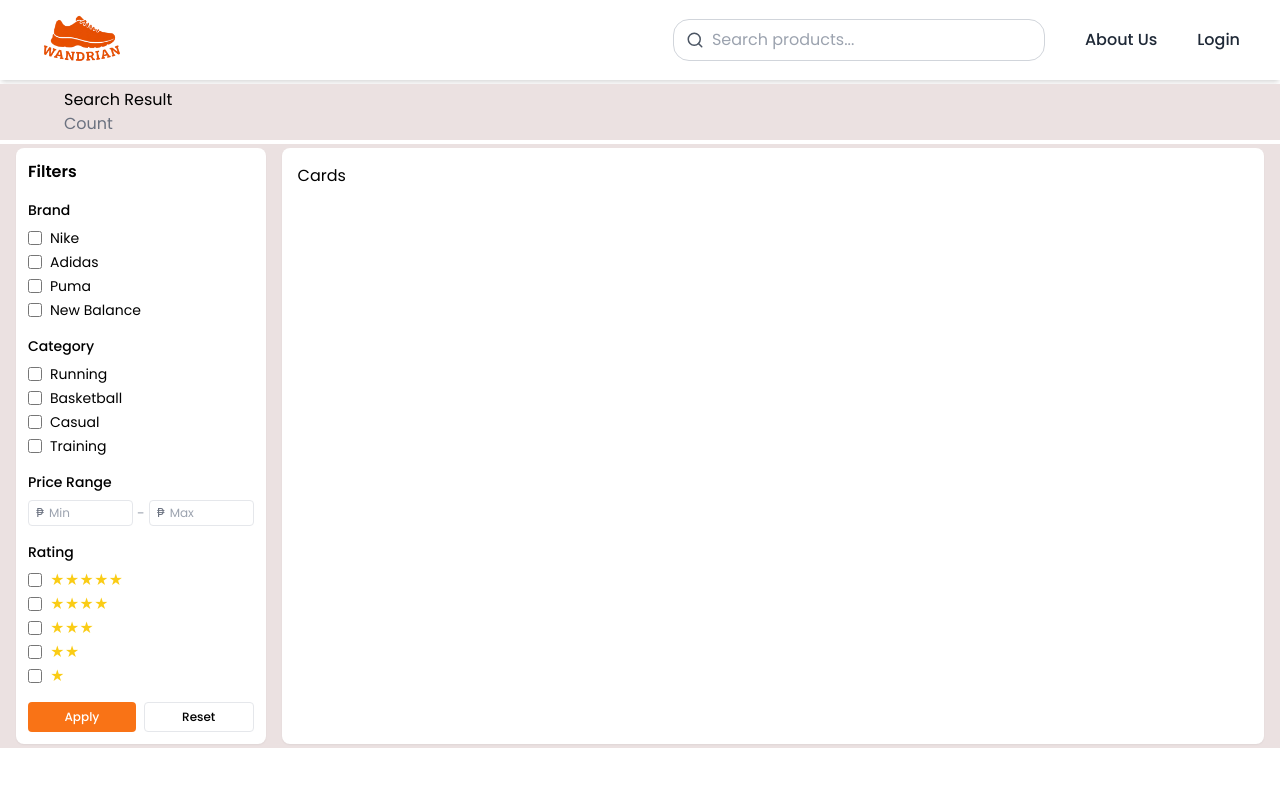
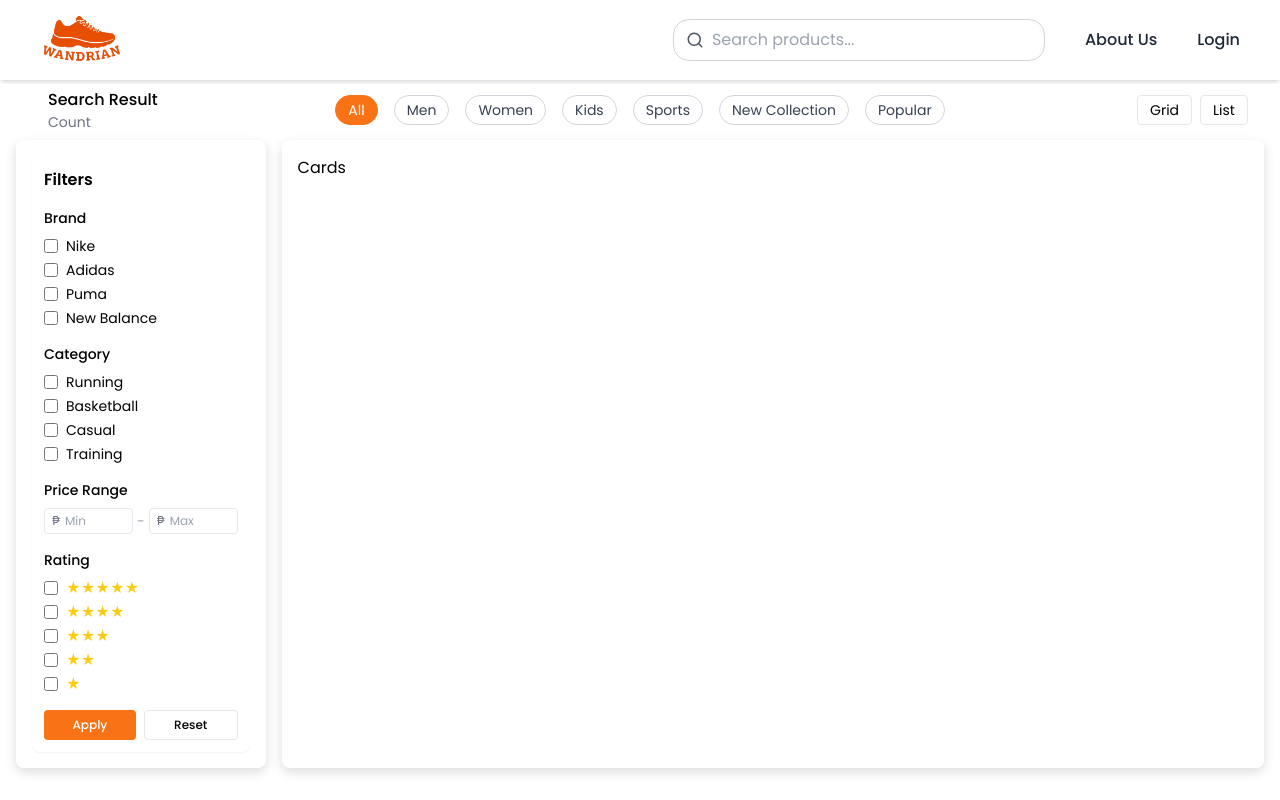
Before and after one commit to Jimmy-Pingcas/Shoe-Ecommerce, a React (Vite) app in the folder frontend/: page /search in a window 1280 px wide. Built offline with nearby package versions, Linux system fonts and the light colour scheme.

Commit message:
navigation button in search result

```diff
--- /dev/null
+++ b/frontend/src/landing/components/filterButton.tsx
@@ -0,0 +1,68 @@
+import { useState } from "react";
+
+export default function FilterButton() {
+	const [active, setActive] = useState("All");
+
+	const filters = [
+		"All",
+		"Men",
+		"Women",
+		"Kids",
+		"Sports",
+		"New Collection",
+		"Popular",
+	];
+
+	return (
+		<div className="w-full bg-white px-4 box-border">
+
+			<div className="flex w-full items-center">
+
+				{/* LEFT (20%) */}
+				<div className="w-1/5 flex flex-col">
+					<div className="pl-4 text-m font-medium">Search Result</div>
+					<div className="pl-4 text-gray-500 text-sm">Count</div>
+				</div>
+
+				{/* MIDDLE (65%) */}
+				<div className="w-3/5 flex justify-center">
+					<div className="flex flex-wrap gap-4">
+
+						{filters.map((item) => {
+							const isActive = active === item;
+
+							return (
+								<button
+									key={item}
+									onClick={() => setActive(item)}
+									className={`px-3 py-1 rounded-full text-sm border transition-all duration-200
+										${isActive
+											? "bg-orange-500 text-white border-orange-500"
+											: "bg-white text-gray-700 border-gray-300 hover:border-orange-400"
+										}`}
+								>
+									{item}
+								</button>
+							);
+						})}
+
+					</div>
+				</div>
+
+				{/* RIGHT (15%) */}
+				<div className="w-1/5 flex justify-end gap-2">
+
+					<button className="px-3 py-1 border rounded text-sm hover:bg-gray-100">
+						Grid
+					</button>
+
+					<button className="px-3 py-1 border rounded text-sm hover:bg-gray-100">
+						List
+					</button>
+
+				</div>
+
+			</div>
+		</div>
+	);
+}
--- a/frontend/src/landing/components/headerMainComponents.tsx
+++ b/frontend/src/landing/components/headerMainComponents.tsx
@@ -1,13 +1,35 @@
-import { Search} from "lucide-react";
-import { Link } from "react-router-dom";
+import { Search } from "lucide-react";
+import { Link, useNavigate, useLocation } from "react-router-dom";
+import { useState } from "react";
 import logo from "../../assets/logo.png";
 
 export default function HeaderMainComponents() {
+	const [query, setQuery] = useState("");
+	const navigate = useNavigate();
+	const location = useLocation();
+
+	const handleSubmit = (e: React.FormEvent) => {
+		e.preventDefault();
+
+		if (!query.trim()) return;
+
+		// If already on search page, just update URL (no reload navigation)
+		if (location.pathname === "/search") {
+			navigate(`/search?q=${encodeURIComponent(query)}`, {
+				replace: true,
+			});
+			return;
+		}
+
+		// Navigate to search page
+		navigate(`/search?q=${encodeURIComponent(query)}`);
+	};
+
 	return (
 		<header className="w-full bg-white">
 			<div className="flex items-center h-16 px-4 justify-between">
 
-				{/* LOGO (LEFT) */}
+				{/* LOGO */}
 				<Link to="/" className="shrink-0">
 					<img src={logo} alt="Logo" className="h-14 w-auto cursor-pointer" />
 				</Link>
@@ -15,15 +37,21 @@
 				{/* RIGHT SIDE */}
 				<div className="flex items-center gap-10">
 
-					{/* Search */}
-					<div className="flex items-center border border-gray-300 rounded-2xl px-3 py-2 focus-within:border-black">
+					{/* SEARCH */}
+					<form
+						onSubmit={handleSubmit}
+						className="flex items-center border border-gray-300 rounded-2xl px-3 py-2 focus-within:border-black"
+					>
 						<Search size={18} className="text-gray-600" />
+
 						<input
 							type="text"
 							placeholder="Search products..."
+							value={query}
+							onChange={(e) => setQuery(e.target.value)}
 							className="ml-2 outline-none w-80"
 						/>
-					</div>
+					</form>
 
 					{/* About Us */}
 					<Link
@@ -33,8 +61,9 @@
 						About Us
 					</Link>
 
+					{/* Login */}
 					<Link
-						to="/about"
+						to="/login"
 						className="font-medium text-gray-800 hover:text-orange-500 transition-colors"
 					>
 						Login
--- a/frontend/src/landing/pages/searchResult.tsx
+++ b/frontend/src/landing/pages/searchResult.tsx
@@ -1,5 +1,6 @@
 import MainHeader from '../components/headerMainComponents';
 import Filter from '../components/filter'
+import FilterButton from '../components/filterButton';
 
 export default function SearchResult() {
 
@@ -12,31 +13,19 @@
 				</section>
 
 				{/* label and toggle  */}
-				<section className="w-full bg-[#ebe1e1] flex items-start px-4 py-1 box-border">
-					<div className="w-full flex items-center justify-between">
-					{/* LEFT SIDE */}
-					<div className="flex flex-col ml-12">
-						<div>Search Result</div>
-						<div className="text-gray-500">Count</div>
-					</div>
-
-					{/* RIGHT SIDE (toggle placeholder) */}
-					<div>
-						{/* toggle button like grid/list */}
-					</div>
-
-					</div>
+				<section className="w-full bg-white flex items-start px-4 py-1 box-border">
+					<FilterButton />
 				</section>
 
-				<section className="w-full bg-[#ebe1e1] flex gap-4 px-4 py-1">
+				<section className="w-full bg-white flex gap-4 px-4 mb-4">
 
 					{/* Filter Sidebar */}
-					<div className="w-1/5 shrink-0">
+					<div className="w-1/5 shrink-0 bg-white rounded-lg p-4 shadow-[0_4px_12px_rgba(0,0,0,0.14)]">
 						<Filter />
 					</div>
 
 					{/* Products */}
-					<div className="w-4/5 bg-white rounded-lg p-4 shadow-sm">
+					<div className="w-4/5 bg-white rounded-lg p-4 shadow-[0_4px_12px_rgba(0,0,0,0.14)]">
 						Cards
 					</div>
 
```
